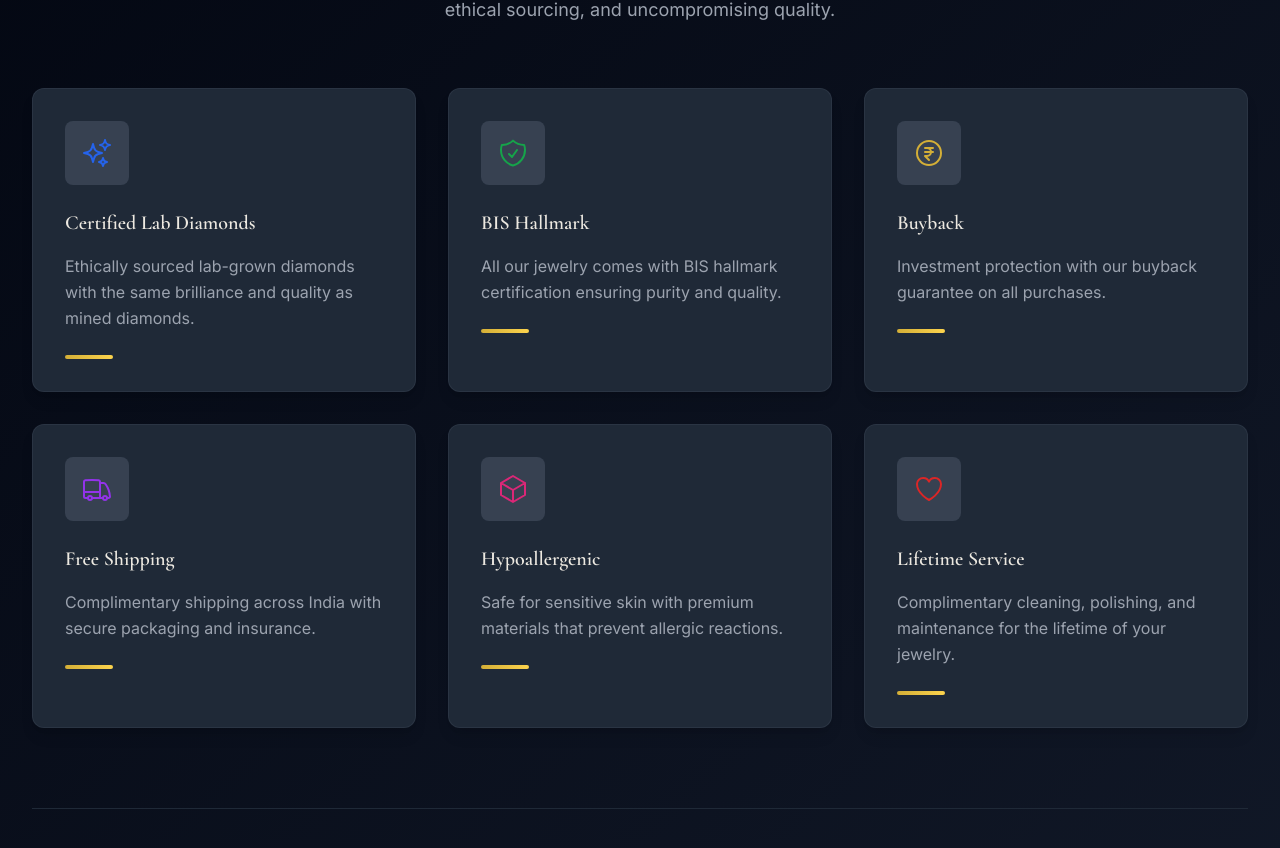
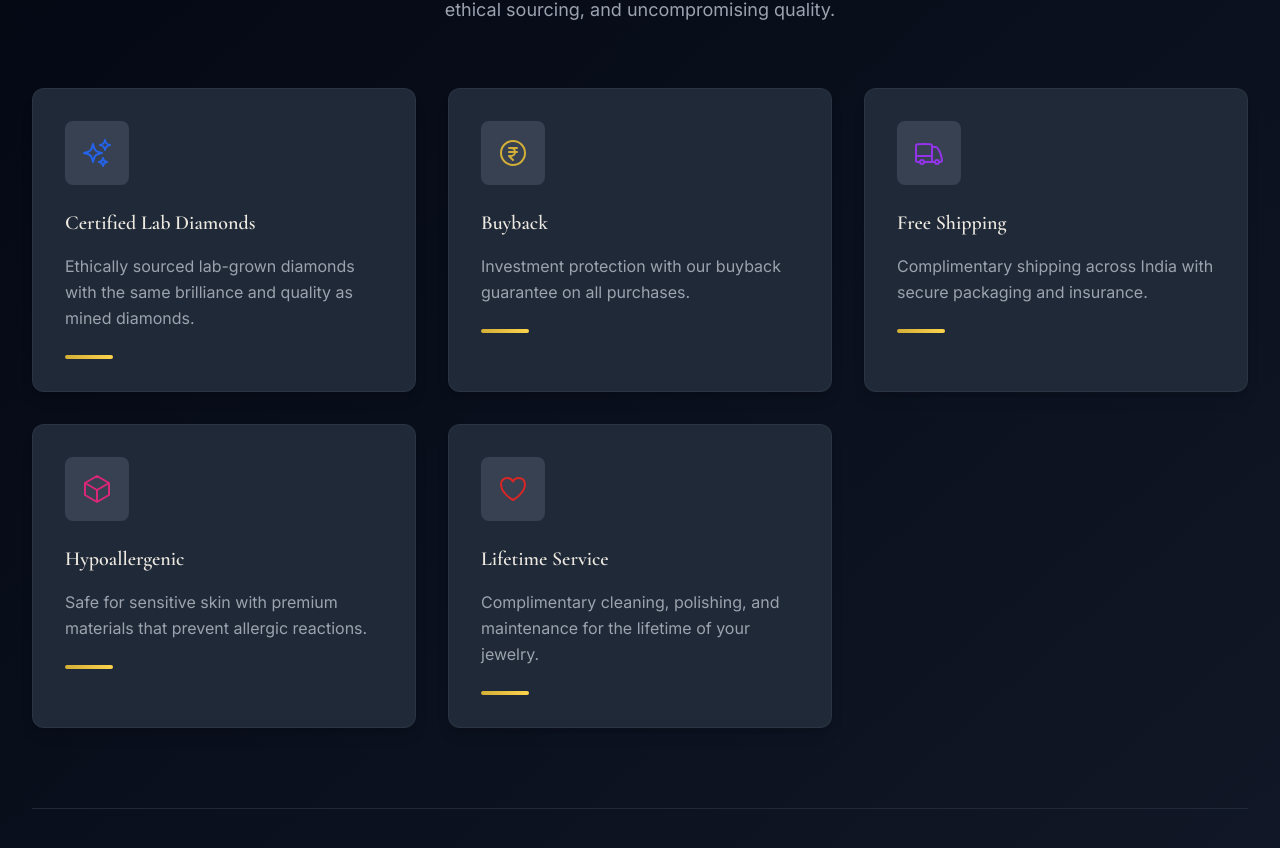
Before and after one commit to Yash-Thakkar27/Avyaya, a Next.js app in the folder frontend/: page / in a window 1280 px wide. Shown: the part 1732-2580 px from the top of the page. Built offline with nearby package versions, Linux system fonts and the light colour scheme.

Commit message:
Update USPSection.tsx

```diff
--- a/frontend/components/USPSection.tsx
+++ b/frontend/components/USPSection.tsx
@@ -18,12 +18,6 @@ const USPSection = () => {
       title: 'Certified Lab Diamonds',
       description: 'Ethically sourced lab-grown diamonds with the same brilliance and quality as mined diamonds.',
       color: 'text-blue-600'
-    },
-    {
-      icon: ShieldCheckIcon,
-      title: 'BIS Hallmark',
-      description: 'All our jewelry comes with BIS hallmark certification ensuring purity and quality.',
-      color: 'text-green-600'
     },
     {
       icon: CurrencyRupeeIcon,
```
